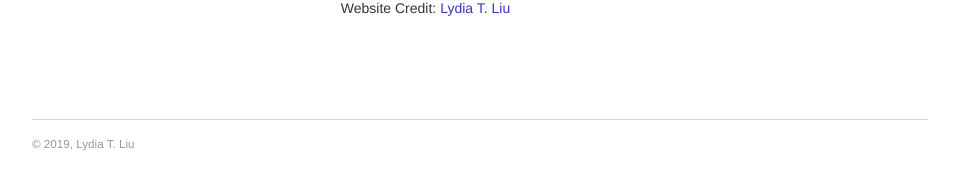
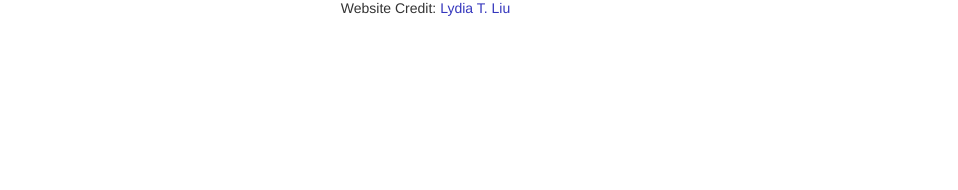
Before and after one commit to PramitSaha/debasishray19.github.io, a Jekyll site: the page built from index.md, in a window 1280 px wide. Shown: the part 468-658 px from the top of the page, without its empty margins (160-1118 px from the left). Built offline with Jekyll 4.4.1, drawn with Linux system fonts in a browser that asks for light colours.

Commit message:
Update default.html

```diff
--- a/_layouts/default.html
+++ b/_layouts/default.html
@@ -19,10 +19,6 @@
 		<div class="container">
     		{{ content }}
 		</div>
-		<footer>
-    		<ul>
-    			<li><small>© 2019, Lydia T. Liu</small></li>
-			</ul>
-		</footer>
+
 	</body>
 </html>
```
